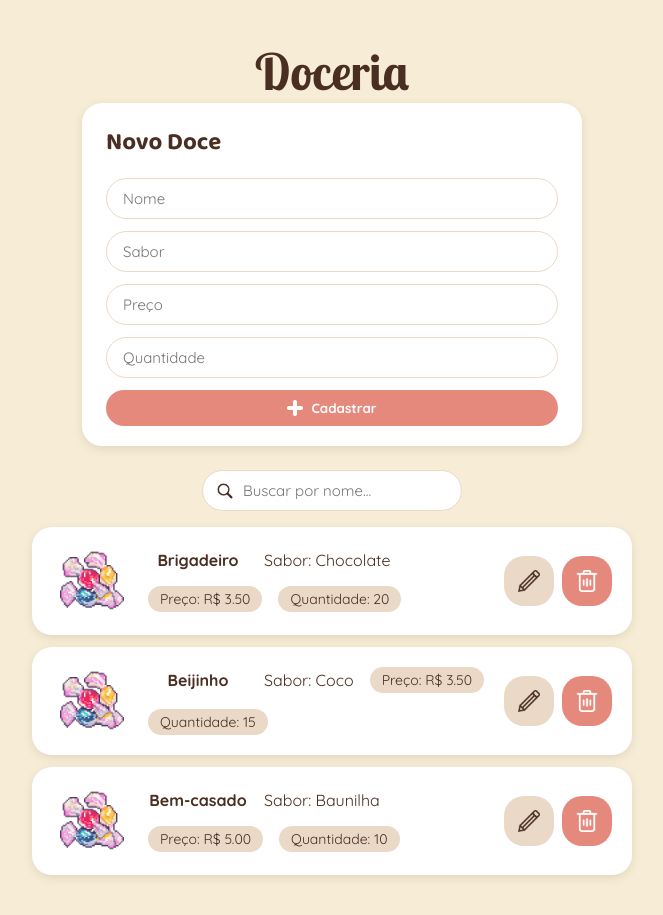
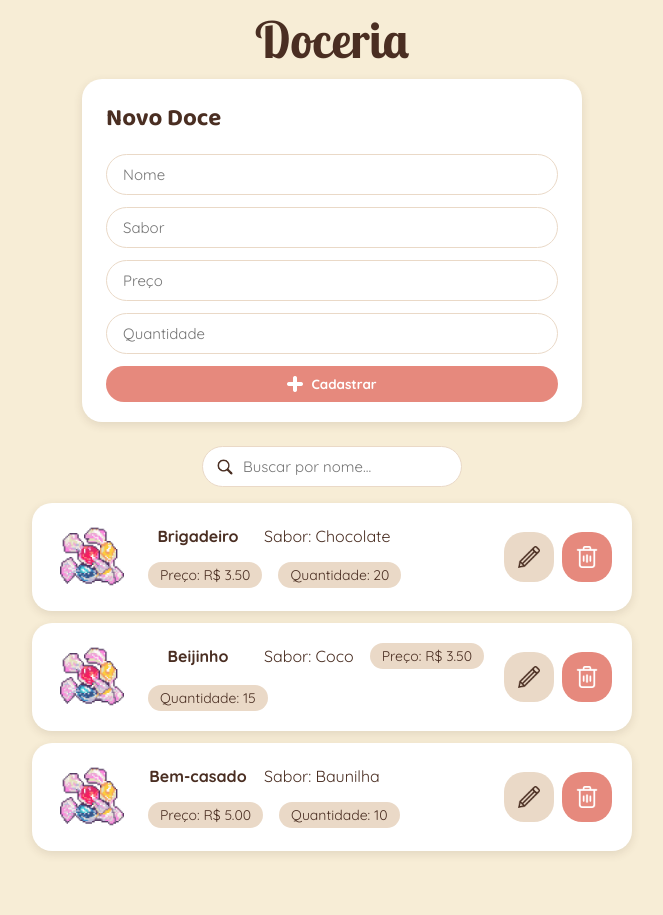
Before and after one commit to Helo0isa/crud-doceria-react, a React (Vite) app: page / in a window 1280 px wide. Shown: the whole page, without its empty margins (308-971 px from the left). After the commit the page ends 891 px from the top, so only its background shows below. Built offline with nearby package versions, Linux system fonts and the light colour scheme; a web font is replaced by a local one.

Commit message:
ajuste da margem com o título 'Doceria'

```diff
--- a/src/App.css
+++ b/src/App.css
@@ -9,7 +9,7 @@
 #root {
   max-width: 650px;
   margin: 0 auto;
-  padding: 40px 20px;
+  padding: 12px 20px 40px;
   text-align: center;
 }
 
@@ -30,6 +30,8 @@ h1 {
   font-style: normal;
   font-size: 50px;
   color: var(--marrom);
+  margin: 0 0 12px;
+  line-height: 1.1;
 }
 
 .lista-container {
```
